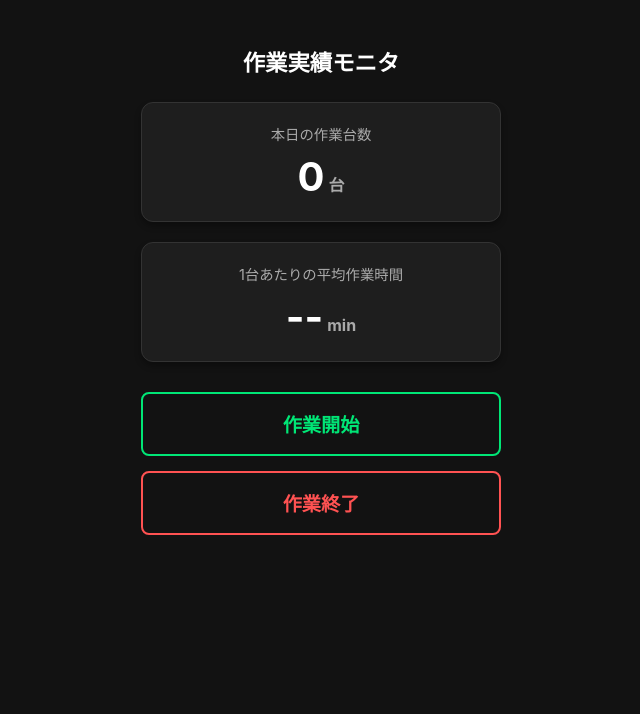
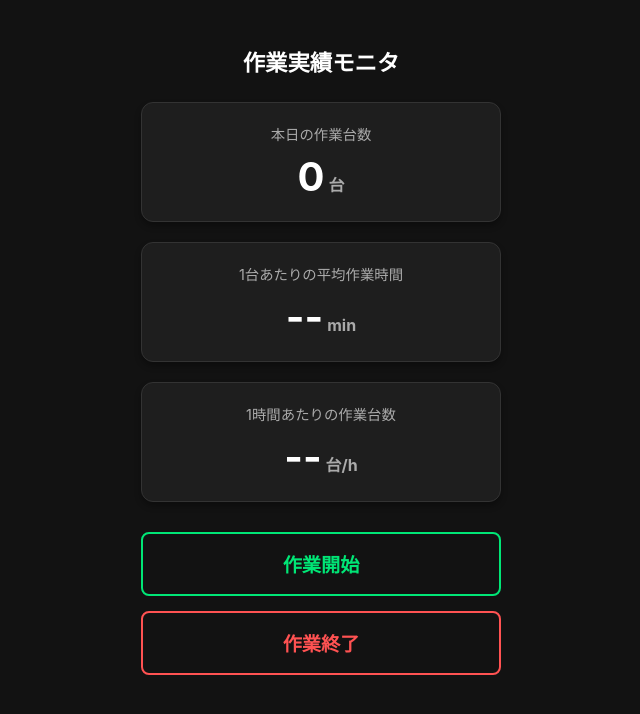
Before and after one commit to rkworks2025-coder/average, a plain HTML site: page index.html in a window 1280 px wide. Shown: the whole page, without its empty margins (319-959 px from the left). Drawn offline with Linux system fonts and the light colour scheme.

Commit message:
Update index.html

```diff
--- a/index.html
+++ b/index.html
@@ -128,6 +128,11 @@
       <div class="stat-value">--<span class="unit">min</span></div>
     </div>
 
+    <div class="stats-card">
+      <div class="stat-label">1時間あたりの作業台数</div>
+      <div class="stat-value">--<span class="unit">台/h</span></div>
+    </div>
+
     <div class="btn-group">
       <button class="btn btn-start" id="startBtn">作業開始</button>
       <button class="btn btn-end" id="endBtn">作業終了</button>
```
